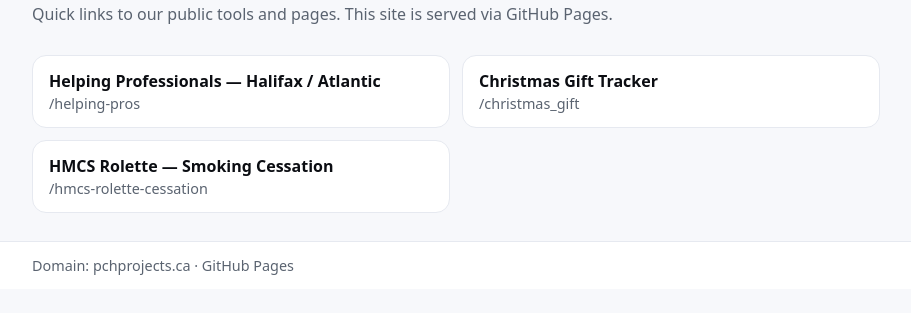
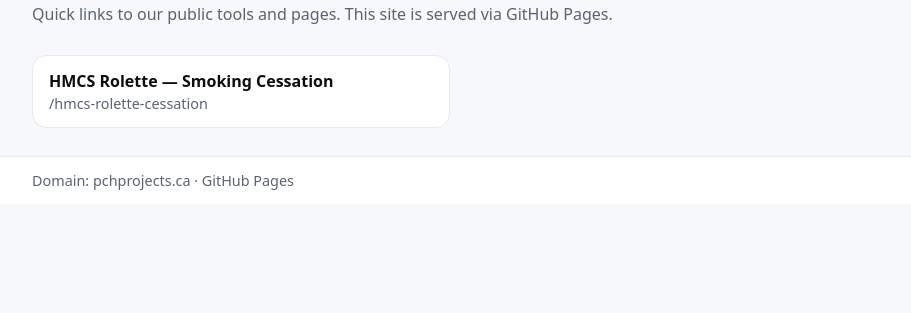
Before and after one commit to perfectfish1972/perfectfish1972.github.io, a plain HTML site: page index.html in a window 1280 px wide. Shown: the part 127-440 px from the top of the page, without its empty margins (184-1095 px from the left). Drawn offline with Linux system fonts and the light colour scheme.

Commit message:
Update index.html
bold

```diff
--- a/index.html
+++ b/index.html
@@ -45,29 +45,12 @@
   </section>
 
   <section class="grid" aria-label="Projects">
-    <!-- Edit titles + paths to match your repo names -->
-    <a class="card" href="/helping-pros/">
-      <div class="title">Helping Professionals — Halifax / Atlantic</div>
-      <div class="path">/helping-pros</div>
-    </a>
+  <a class="card" href="/hmcs-rolette-cessation/">
+    <div class="title">HMCS Rolette — Smoking Cessation</div>
+    <div class="path">/hmcs-rolette-cessation</div>
+  </a>
+</section>
 
-    <a class="card" href="/christmas_gift/">
-      <div class="title">Christmas Gift Tracker</div>
-      <div class="path">/christmas_gift</div>
-    </a>
-
-    <a class="card" href="/hmcs-rolette-cessation/">
-      <div class="title">HMCS Rolette — Smoking Cessation</div>
-      <div class="path">/hmcs-rolette-cessation</div>
-    </a>
-
-    <!-- Add more cards as needed:
-    <a class="card" href="/<repo-name>/">
-      <div class="title">Project Title</div>
-      <div class="path">/<repo-name></div>
-    </a>
-    -->
-  </section>
 </main>
 
 <footer>
```
